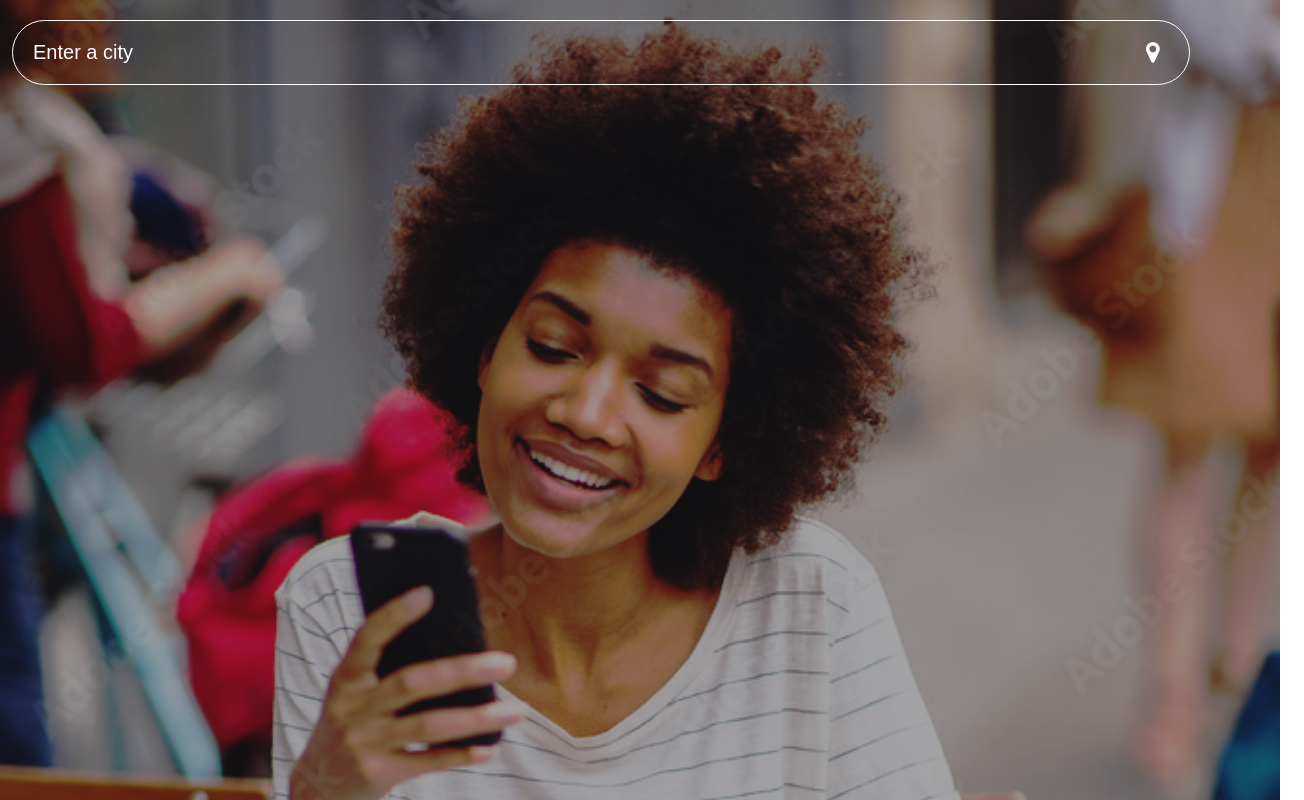
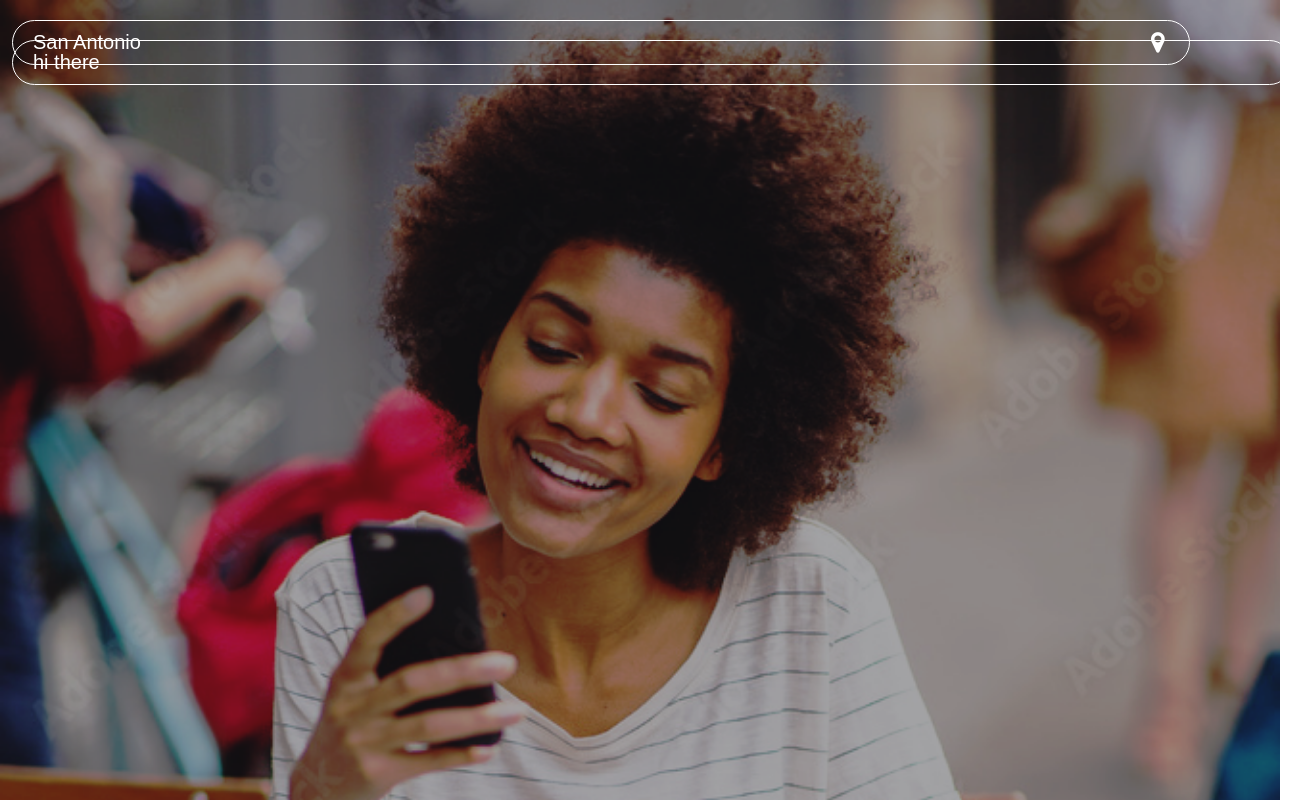
Before and after one commit to paul88vera/restaurant-finder, a React (Create React App) app: page / in a window 1280 px wide. Shown: the whole page, 1304 px wide, since content can reach past the window. Built offline with nearby package versions, Linux system fonts and the light colour scheme.

Commit message:
began login component on splash page once activated

```diff
--- a/src/App.css
+++ b/src/App.css
@@ -2,6 +2,7 @@
   margin: 0;
   padding: 0;
 }
+/* SPLASH PAGE */
  #search-container{
   width: 100%;
   height: 100vh;
@@ -13,9 +14,9 @@
 .input-container input {
 	padding-bottom: 1em;
 }
-input {
+#search-container input {
   width: 100%;
-  padding: 1em !important;
+  padding: .5em 1em !important;
   margin: 1em  .6em !important;
   box-sizing: border-box;
   font-size: 20px;
@@ -27,7 +28,7 @@ input {
 input:focus{
   outline-width: 0;
 }
-::placeholder {
+#search-container ::placeholder {
   color: #fff;
 }
 .right-inner-addon {
@@ -41,8 +42,8 @@ input:focus{
 }
 .right-inner-addon i {
   position: absolute;
-  right: 5px;
-  top: 27px;
+  right: 0px;
+  top: 17px;
   font-size: 24px;
   padding: 13px;
   pointer-events: none;
@@ -51,3 +52,5 @@ input:focus{
 .right-inner-addon i:hover {
   cursor: pointer;
 }
+/* COMPONENT : LOGIN INPUTS */
+/**TODO: complete the login page jsx and css*/
--- a/src/App.js
+++ b/src/App.js
@@ -1,7 +1,6 @@
 import { BrowserRouter, Routes, Route } from 'react-router-dom';
 import './App.css';
 import Home from './pages/home';
-import Login from './pages/login';
 import Signup from './pages/signup';
 import Splash from './pages/splash';
 import Error from './pages/error'
@@ -13,7 +12,6 @@ export default function App() {
     <Routes>
       <Route index path='/' element={<Splash />} />
       <Route path ="home" element={<Home />} />
-      <Route path='login' element={<Login />} />
       <Route path='signup' element={<Signup />} />
       <Route path='*' element={<Error />} />
     </Routes>
--- /dev/null
+++ b/src/components/Login/index.js
@@ -0,0 +1,10 @@
+import React from 'react';
+
+export default function Login() {
+  return (
+    <div id='login-container'>
+      <br/>
+        <input type="text" className='login-username' placeholder='hi there' />
+    </div>
+  );
+}
--- a/src/pages/login.js
+++ /dev/null
@@ -1,9 +0,0 @@
-import React from 'react';
-
-export default function Login() {
-  return (
-    <div>
-      login
-    </div>
-  );
-}
--- a/src/pages/splash.js
+++ b/src/pages/splash.js
@@ -1,4 +1,5 @@
 import React from 'react';
+import Login from '../components/Login';
 
 export default function Splash() {
   return (
@@ -7,8 +8,9 @@ export default function Splash() {
       <i className="fa fa-map-marker"></i>
             <input type="text"
                    className="form-control"
-                   placeholder="Enter a city" />
+                   placeholder="San Antonio" />
         </form>
+        <Login />
     </section>
 
   );
```
